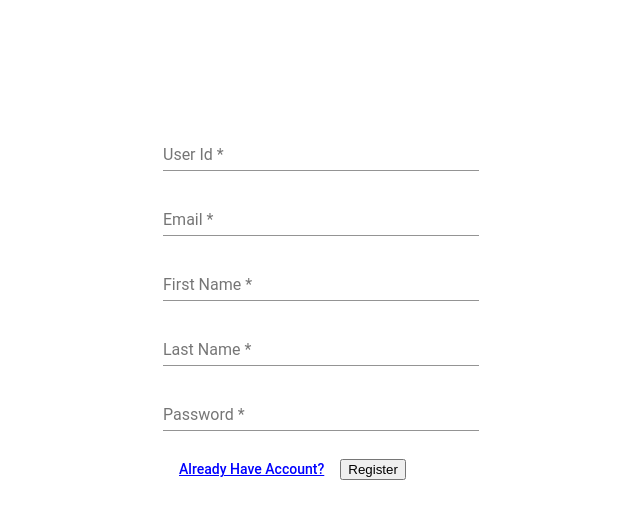
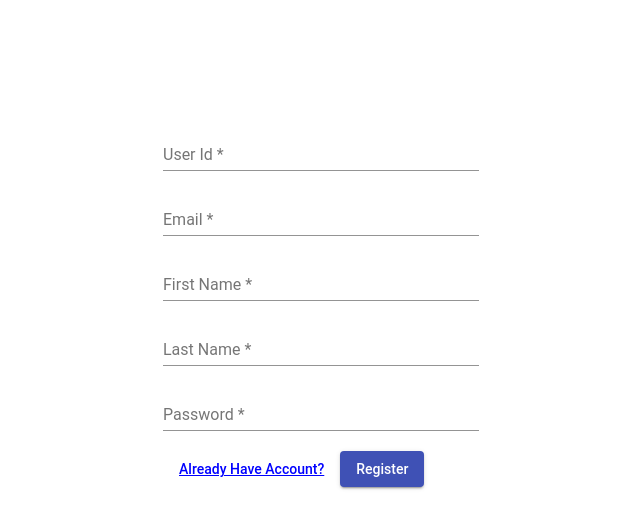
Before and after one commit to Sumit-yadav-01/EventAppProject, an Angular app: page /registration in a window 1280 px wide. Shown: the top 528 px of the page, without its empty margins (161-801 px from the left). Built offline with nearby package versions, Linux system fonts and the light colour scheme.

Commit message:
button change

```diff
--- a/src/app/users/login/login.component.html
+++ b/src/app/users/login/login.component.html
@@ -30,5 +30,5 @@ Add a submit button to the form. -->
   <button class="registration-button" mat-button routerLink="/registration">
     Create New Account
   </button>
-  <button (click)="onSubmit()" mat-raised-buttom color="primary">Login</button>
+  <button (click)="onSubmit()" mat-raised-button color="primary">Login</button>
 </form>
--- a/src/app/users/registration/registration.component.html
+++ b/src/app/users/registration/registration.component.html
@@ -61,7 +61,7 @@ form.Add a button to route to the login page. -->
   <button class="login-button" mat-button routerLink="/login">
     Already Have Account?
   </button>
-  <button (click)="onSubmit()" mat-raised-buttom color="primary">
+  <button (click)="onSubmit()" mat-raised-button color="primary">
     Register
   </button>
 </form>
```
